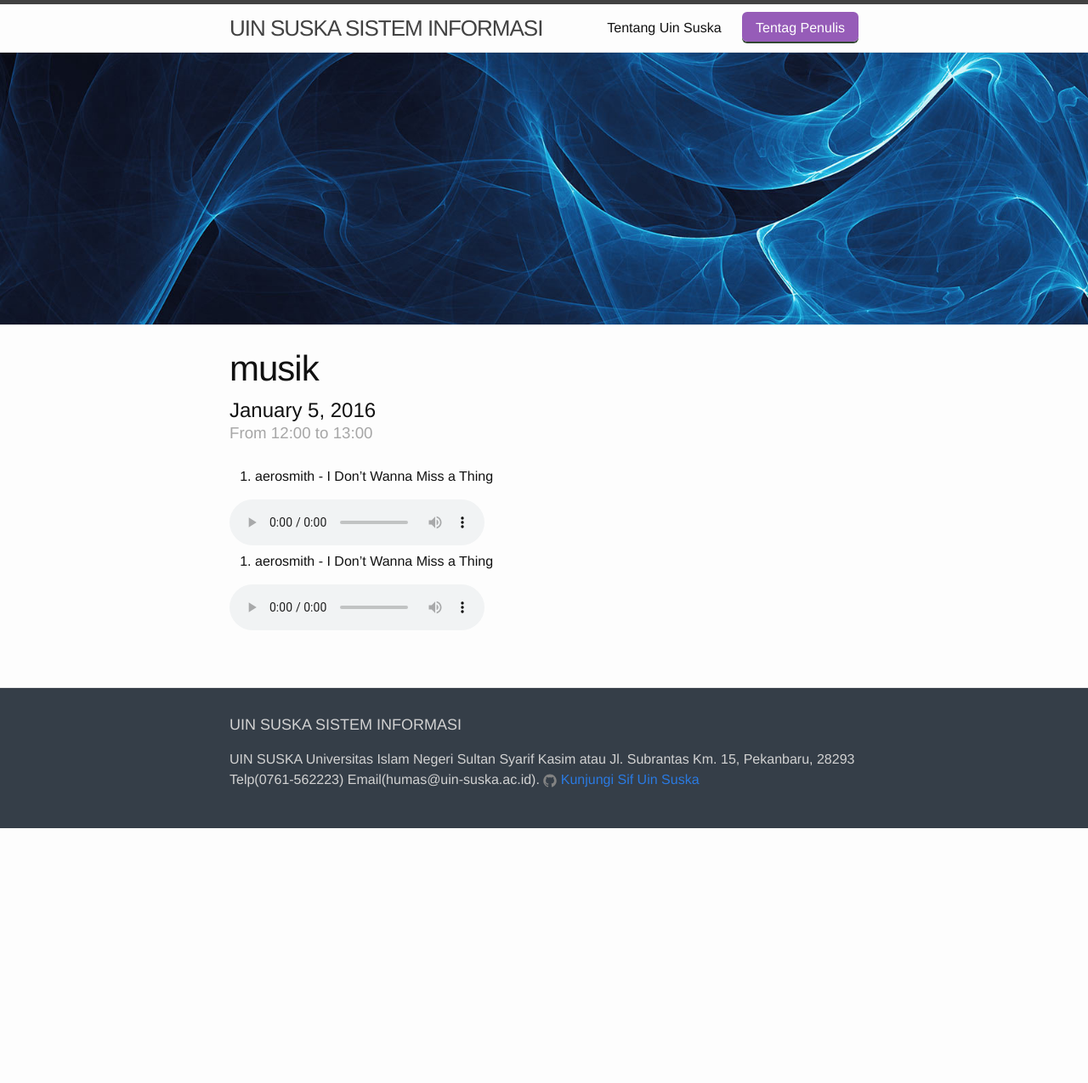
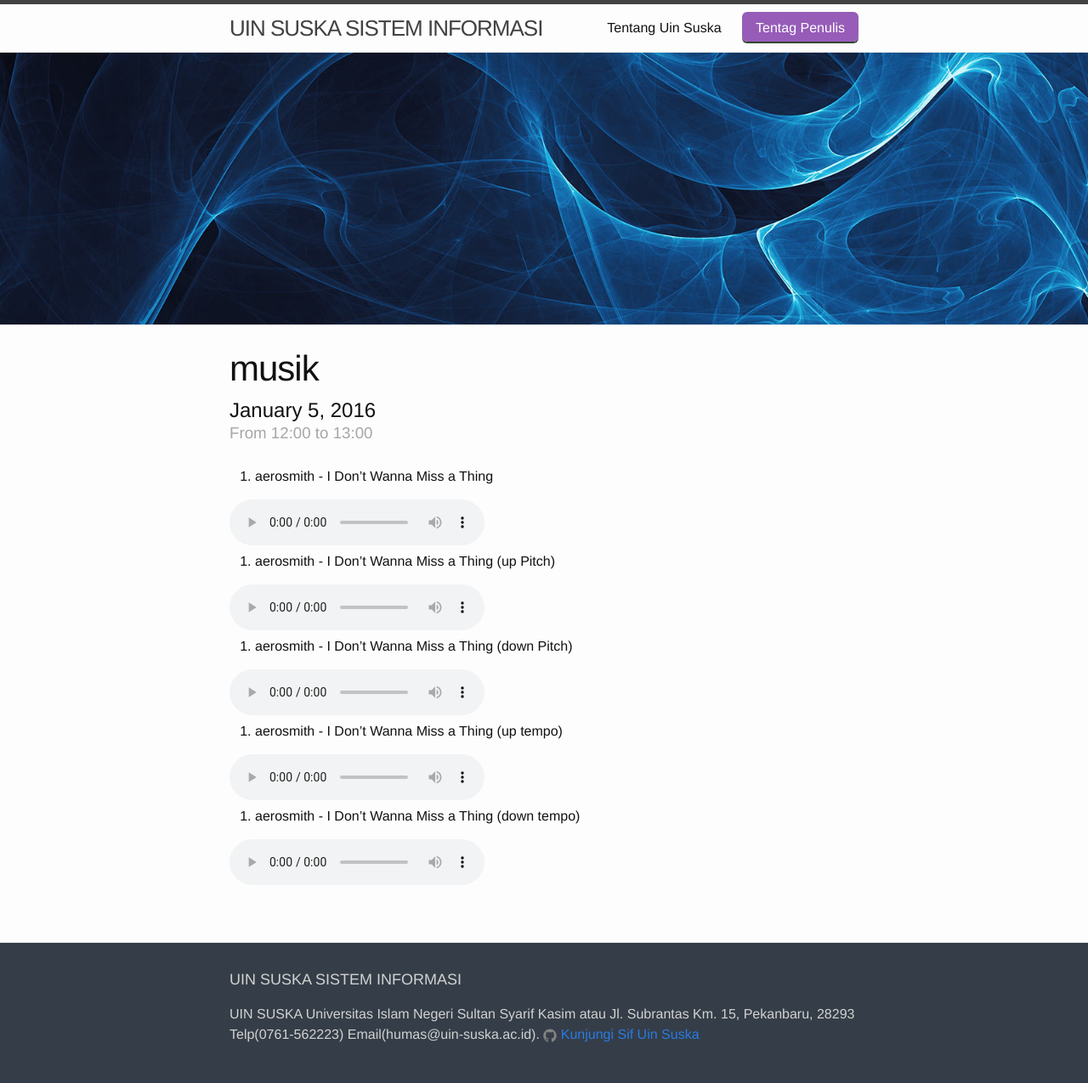
Before and after one commit to ibnuyohanzah/catclan.github.io-1, a Jekyll site: the page built from _posts/2016-06-18-multimedia.markdown, in a window 1280 px wide. Shown: the whole page at 85% size. Built offline with Jekyll 4.4.1, drawn with Linux system fonts in a browser that asks for light colours; before the commit the page ends 975 px from its top, so only the background shows below that.

Commit message:
Update 2016-06-18-multimedia.markdown

```diff
--- a/_posts/2016-06-18-multimedia.markdown
+++ b/_posts/2016-06-18-multimedia.markdown
@@ -19,7 +19,22 @@ organiser: "Ibnuyohanzah ahmad"
   <source src="mp3/Aerosmith - I Don't Wanna Miss a Thing.mp3" type="audio/mpeg" />
 </audio>
 
-1. aerosmith - I Don't Wanna Miss a Thing
+2. aerosmith - I Don't Wanna Miss a Thing (up Pitch)
 <audio controls="controls">
-  <source src="mp3/Aerosmith - I Don't Wanna Miss a Thing.mp3" type="audio/mpeg" />
+  <source src="mp3/Aerosmith - I Don't Wanna Miss a Thing - Up Pitch.mp3" type="audio/mpeg" />
 </audio>
+
+3. aerosmith - I Don't Wanna Miss a Thing (down Pitch)
+<audio controls="controls">
+  <source src="mp3/Aerosmith - I Don't Wanna Miss a Thing - down Pitch.mp3" type="audio/mpeg" />
+</audio>
+
+4. aerosmith - I Don't Wanna Miss a Thing (up tempo)
+<audio controls="controls">
+  <source src="mp3/Aerosmith - I Don't Wanna Miss a Thing - up Tempo.mp3" type="audio/mpeg" />
+</audio>
+
+5. aerosmith - I Don't Wanna Miss a Thing (down tempo)
+<audio controls="controls">
+  <source src="mp3/Aerosmith - I Don't Wanna Miss a Thing - down tempo.mp3" type="audio/mpeg" />
+</audio>
```
